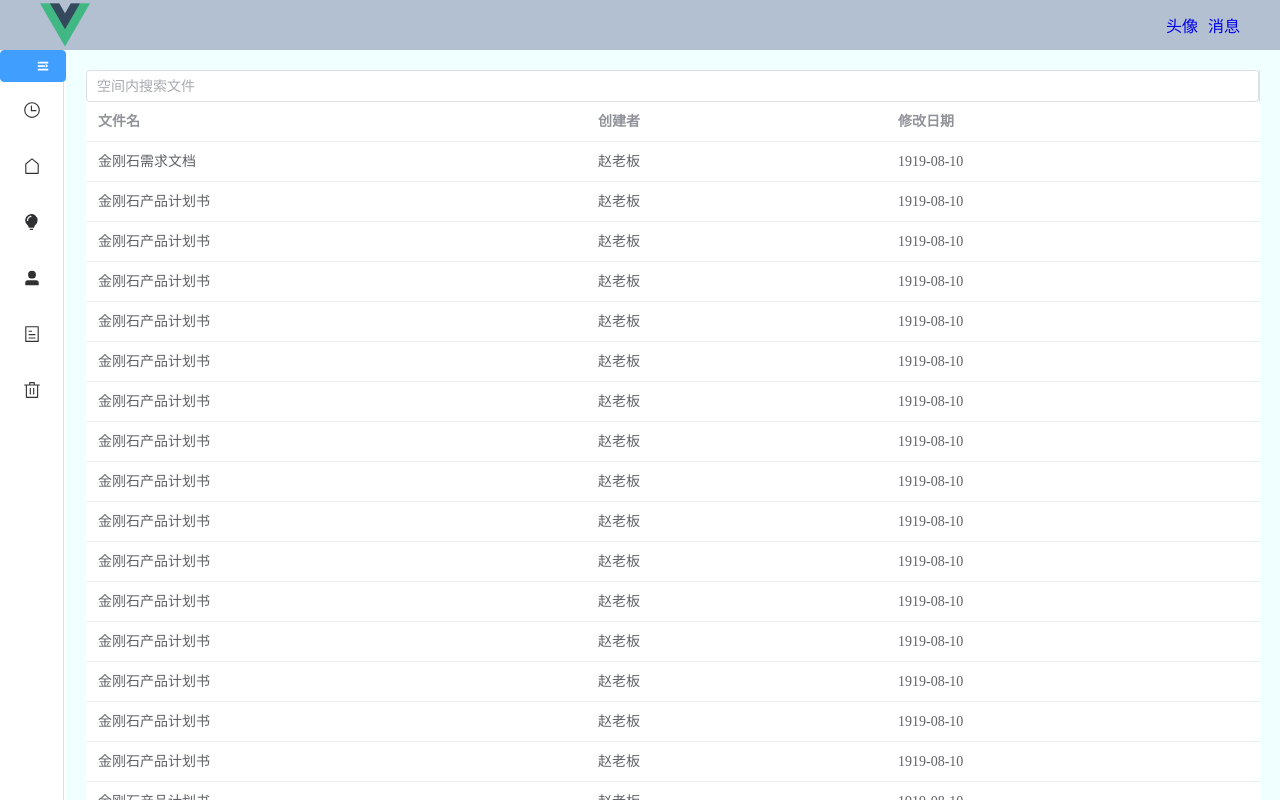
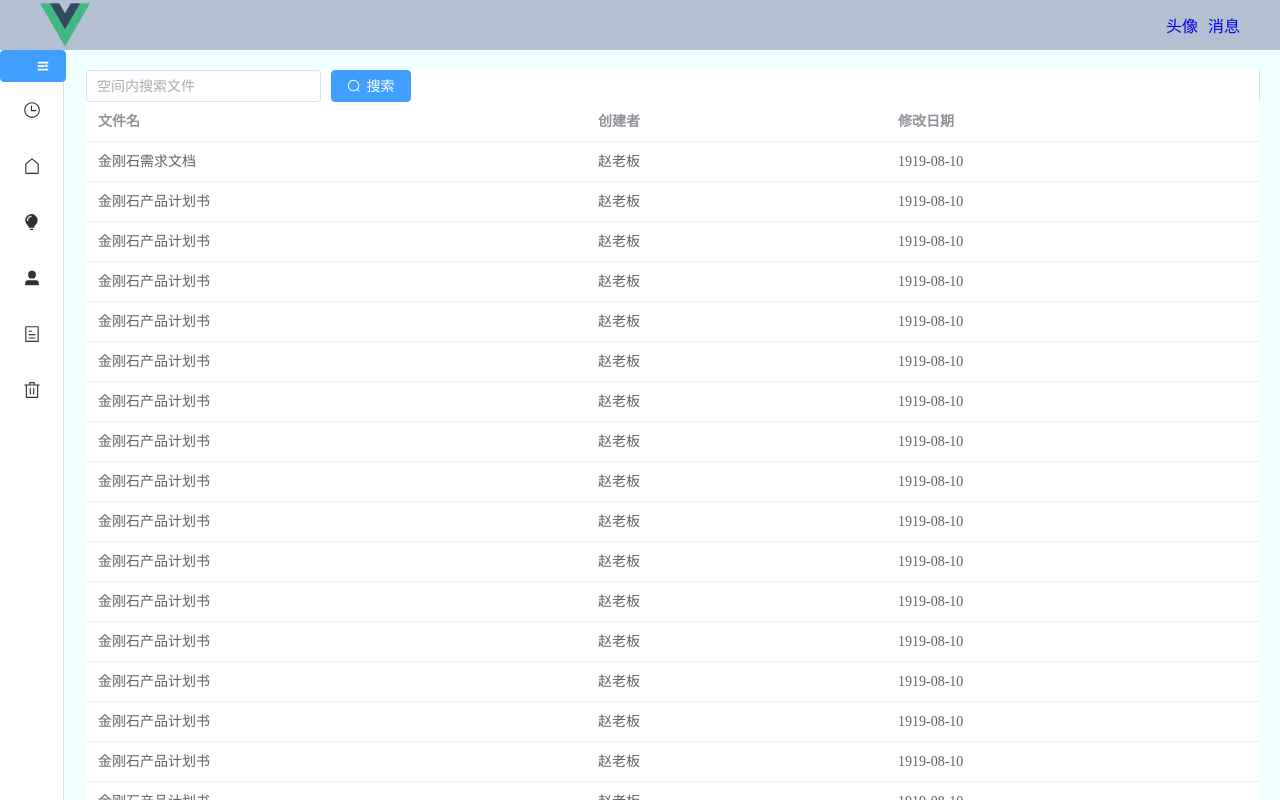
Before and after one commit to DiamondDocument/DD_frontend, a Vue app: page /welcome in a window 1280 px wide. Both pictures are taken after a click on the button "工作台". Shown: the top 800 px of the page. Built offline with nearby package versions, Linux system fonts and the light colour scheme.

Commit message:
lyh:增加搜索栏

```diff
--- a/src/views/Space.vue
+++ b/src/views/Space.vue
@@ -1,6 +1,12 @@
 <template>
   <el-menu default-active="'/' +this.$route.path.split('/')[1]">
-    <el-input v-model="input" placeholder="空间内搜索文件"></el-input>
+    <el-input v-model="input" placeholder="空间内搜索文件" style="width: 20%"></el-input>
+    <el-button type="primary" style="margin-left: 10px">
+      <el-icon style="vertical-align: middle;">
+        <search />
+      </el-icon>
+      <span style="vertical-align: middle;">搜索</span>
+    </el-button>
   </el-menu>
   <el-table :data="tableData" height="1000" style="width:100%">
     <el-table-column prop="name" label="文件名" width="500"></el-table-column>
@@ -14,10 +20,11 @@
 <script>
 import Template from "@/views/Template/Template";
 import {ref} from "vue";
+import {Search} from "@element-plus/icons-vue";
 
 export default {
   name: "Space",
-  components: {Template},
+  components: {Search, Template},
   data() {
     return {
       tableData: [
```
